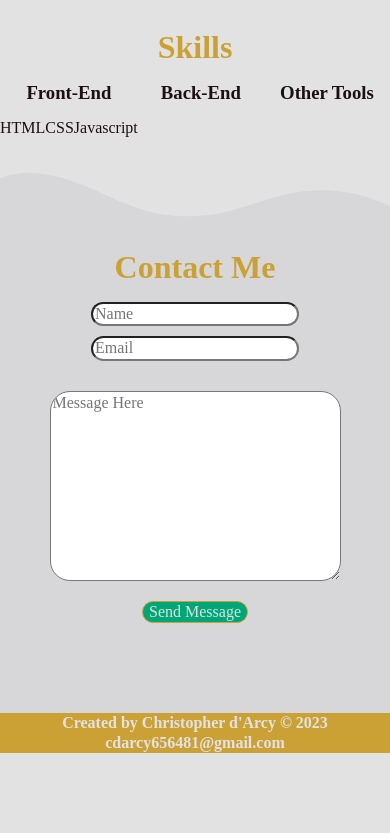
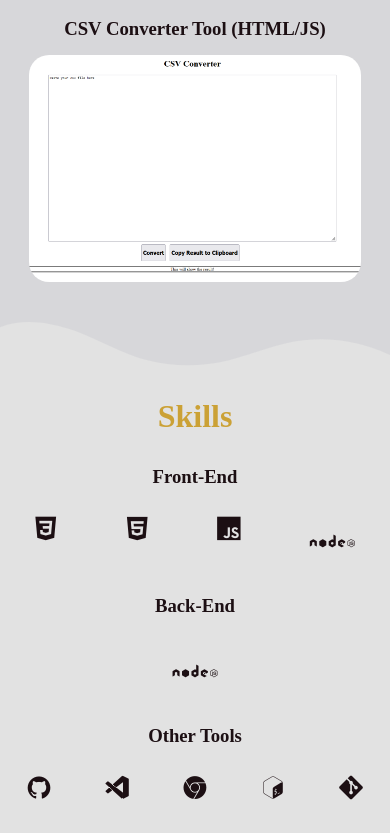
Before and after one commit to cmdarcy/portfolio_website, a plain HTML site: page index.html in a window 390 px wide. Shown: the part 931-1764 px from the top of the page. Before the commit the page ends 1684 px from the top, so only its background shows below. Drawn offline with nearby package versions, Linux system fonts and the light colour scheme.

Commit message:
fix styling for projects and skills section to be more responsive to screen size

```diff
--- a/index.html
+++ b/index.html
@@ -6,6 +6,7 @@
     <title>Christopher d'Arcy's Portfolio</title>
     <link rel="stylesheet" href="./normalize.css">
     <link rel="stylesheet" href="./styles.css">
+    <link rel="stylesheet" href="https://cdn.jsdelivr.net/gh/devicons/devicon@v2.15.1/devicon.min.css">
     <script src="./main.js"></script>
 </head>
 <body>
@@ -60,7 +61,6 @@
                 <div class="project-container">
                     <h3>CSV Converter Tool (HTML/JS) </h3>
                     <a href="#"><img src="./resources/images/csvUpdaterFS.png" alt=""></a>
-
                 </div>
             </div>
             <div class="wave">
@@ -73,17 +73,24 @@
         <section id="skills">
             <h2>Skills</h2>
             <div id="skills-grid">
-                        <h3>Front-End</h3>
-                        <h3>Back-End</h3>
-                        <h3>Other Tools</h3>
+                        <h3 id="frontEnd-header">Front-End</h3>
                         <div id="fe-skills-container">
-                            <span>HTML</span>
-                            <span>CSS</span>
-                            <span>Javascript</span>
+                            <i class="devicon-css3-plain"></i>
+                            <i class="devicon-html5-plain"></i>
+                            <i class="devicon-javascript-plain"></i>
+                            <i class="devicon-nodejs-plain-wordmark"></i>
                         </div>
+                        <h3 id="backEnd-header">Back-End</h3>
                         <div id="be-skills-container">
+                            <i class="devicon-nodejs-plain-wordmark"></i>
                         </div>
+                        <h3 id="otherTools-header">Other Tools</h3>
                         <div id="ot-skills-container">
+                            <i class="devicon-github-original"></i>
+                            <i class="devicon-vscode-plain"></i>
+                            <i class="devicon-chrome-plain"></i>
+                            <i class="devicon-bash-plain"></i>
+                            <i class="devicon-git-plain"></i>
                         </div>
             </div>
             <div class="wave">
--- a/styles.css
+++ b/styles.css
@@ -121,6 +121,7 @@ nav ul li {
     max-width: 45%;
     height: auto;
     padding: clamp(.5rem, 2vw, 5rem);
+    border-radius: 50px;
 }
 
 h1 {
@@ -156,6 +157,22 @@ h1 {
     background-color: var(--color3);
 }
 
+.project-container {
+    text-align: center
+}
+
+.project-container img {
+    max-width: min(85%, 400px);
+    height: auto;
+    margin: auto;
+}
+
+.project-container > * {
+    padding-top: 15px;
+    padding-bottom: 15px;
+}
+
+@media (min-width: 600px)  {
     #all-projects-container {
         display: grid;
         grid-template-columns: repeat(2, 1fr);
@@ -165,50 +182,65 @@ h1 {
         justify-items: center;
 
     }
-
-.project-container {
-    text-align: center
-}
-.project-container img {
-    max-width: 85%;
-    height: auto;
-    margin: auto;
 }
 
 /* Skills */
+
+#fe-skills-container,
+#be-skills-container,
+#ot-skills-container {
+    display:flex;
+    justify-content: space-around;
+    width: 100%;
+}
+
+#skills-grid > * {
+    padding-top: 15px;
+    padding-bottom: 15px;
+}
+
+#skills-grid i {
+    font-size: clamp(1.5rem, 6vw, 2.5rem);
+}
+
+#skills-grid i.devicon-nodejs-plain-wordmark {
+    font-size: clamp(3rem, 12vw, 5rem);
+}
+
+@media (min-width: 600px)  {
+    #frontEnd-header {
+        grid-area: fe-head;
+    }
+
+    #backEnd-header {
+        grid-area: be-head;
+    }
+
+    #otherTools-header {
+        grid-area: ot-head;
+    }
+
+    #fe-skills-container {
+        grid-area: fe-skills;
+    }
+
+    #be-skills-container {
+        grid-area: be-skills;
+    }
+
+    #ot-skills-container {
+        grid-area: ot-skills;
+    }
+
     #skills-grid {
         display: grid;
         grid-template-areas:
-    'fe-head' 'be-head' 'ot-head'
-    'fe-skills' 'be-skills' 'ot-skills';
+        'fe-head be-head ot-head'
+        'fe-skills be-skills ot-skills';
         grid-template-columns: repeat(3, 1fr);
-    grid-template-rows: 2fr 1fr;
+        grid-template-rows: 1fr 2fr;
         justify-content: center;
         justify-items: center;
-}
-
-#skills-grid > h3:nth-child(1) {
-    grid-area: 'fe-head';
-}
-
-#skills-grid > h3:nth-child(2) {
-    grid-area: 'be-head';
-}
-
-#skills-grid > h3:nth-child(3) {
-    grid-area: 'ot-head';
-}
-
-#skills-grid > #fe-skills-container {
-    grid-area: 'fe-skills';
-}
-
-#skills-grid > #be-skills-container {
-    grid-area: 'be-skills';
-}
-
-#skills-grid > #ot-skills-container {
-    grid-area: 'ot-skills';
     }
 
     #fe-skills-container,
@@ -218,7 +250,7 @@ h1 {
     justify-content: space-around;
     width: 100%;
     }
-
+}
 
 /* Contact Me */
 #contact_me {
```
Lines whose indentation alone changed are shown as unchanged.
